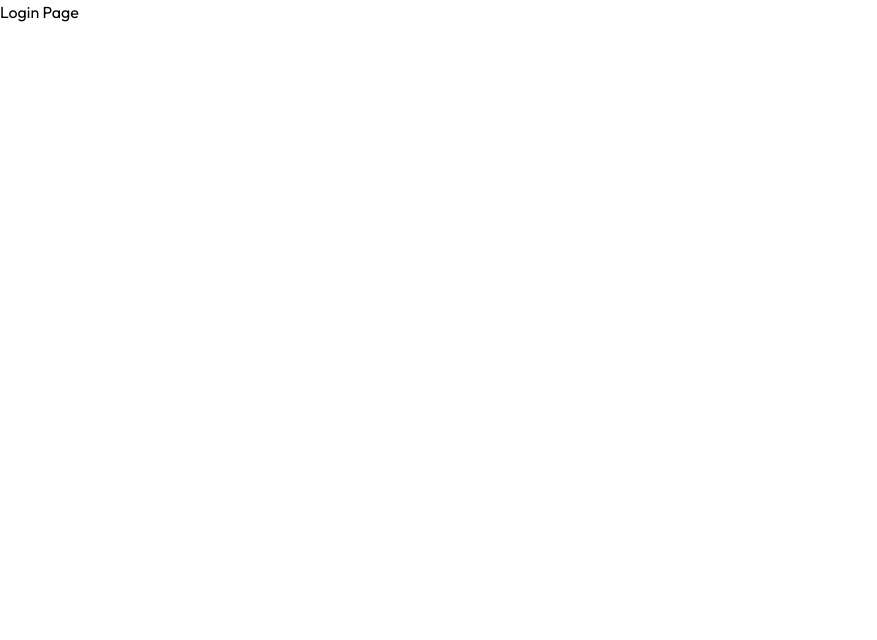
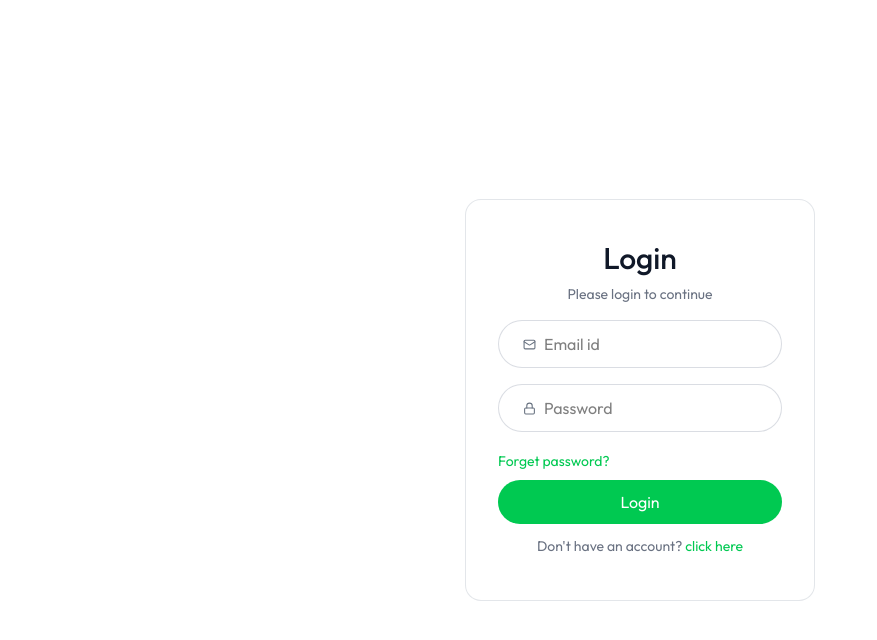
Before and after one commit to Adnan-30/resume-maker, a React (Vite) app in the folder client/: page /login in a window 1280 px wide. Shown: the top 640 px of the page, without its empty margins (0-877 px from the left). Built offline with nearby package versions, Linux system fonts and the light colour scheme; the HTML template or start-up script is replaced by a standard one.

Commit message:
completed login page

```diff
--- a/client/src/pages/Login.jsx
+++ b/client/src/pages/Login.jsx
@@ -1,10 +1,56 @@
+import { Lock, Mail, User2Icon } from 'lucide-react'
 import React from 'react'
 
 const Login = () => {
+    const query=new URLSearchParams(window.location.search)
+    const urlState=query.get('state')
+
+    const [state, setState] = React.useState(urlState || "login")
+
+    const [formData, setFormData] = React.useState({
+        name: '',
+        email: '',
+        password: ''
+    })
+
+    const handleSubmit = async (e) => {
+        e.preventDefault()
+
+    }
+
+    const handleChange = (e) => {
+        const { name, value } = e.target
+        setFormData(prev => ({ ...prev, [name]: value }))
+    }
+
   return (
-    <div>
-      <h1>Login Page</h1>
-    </div>
+    <div className='flex items-center justify-center min-h-screen bg-grey-50'>
+    <form onSubmit={handleSubmit} className="sm:w-[350px] w-full text-center border border-gray-300/60 rounded-2xl px-8 bg-white">
+                <h1 className="text-gray-900 text-3xl mt-10 font-medium">{state === "login" ? "Login" : "Sign up"}</h1>
+                <p className="text-gray-500 text-sm mt-2">Please {state} to continue</p>
+                {state !== "login" && (
+                    <div className="flex items-center mt-6 w-full bg-white border border-gray-300/80 h-12 rounded-full overflow-hidden pl-6 gap-2">
+                        <User2Icon size={16} color='#687280' />
+                        <input type="text" name="name" placeholder="Name" className="border-none outline-none ring-0" value={formData.name} onChange={handleChange} required />
+                    </div>
+                )}
+                <div className="flex items-center w-full mt-4 bg-white border border-gray-300/80 h-12 rounded-full overflow-hidden pl-6 gap-2">
+                    <Mail size={13} color='#687280' />
+                    <input type="email" name="email" placeholder="Email id" className="border-none outline-none ring-0" value={formData.email} onChange={handleChange} required />
+                </div>
+                <div className="flex items-center mt-4 w-full bg-white border border-gray-300/80 h-12 rounded-full overflow-hidden pl-6 gap-2">
+                    <Lock size={13} color='#687280' />
+                    <input type="password" name="password" placeholder="Password" className="border-none outline-none ring-0" value={formData.password} onChange={handleChange} required />
+                </div>
+                <div className="mt-4 text-left text-green-500">
+                    <button className="text-sm" type="reset">Forget password?</button>
+                </div>
+                <button type="submit" className="mt-2 w-full h-11 rounded-full text-white bg-green-500 hover:opacity-90 transition-opacity">
+                    {state === "login" ? "Login" : "Sign up"}
+                </button>
+                <p onClick={() => setState(prev => prev === "login" ? "register" : "login")} className="text-gray-500 text-sm mt-3 mb-11">{state === "login" ? "Don't have an account?" : "Already have an account?"} <a href="#" className="text-green-500 hover:underline">click here</a></p>
+            </form>
+        </div>
   )
 }
 
```
